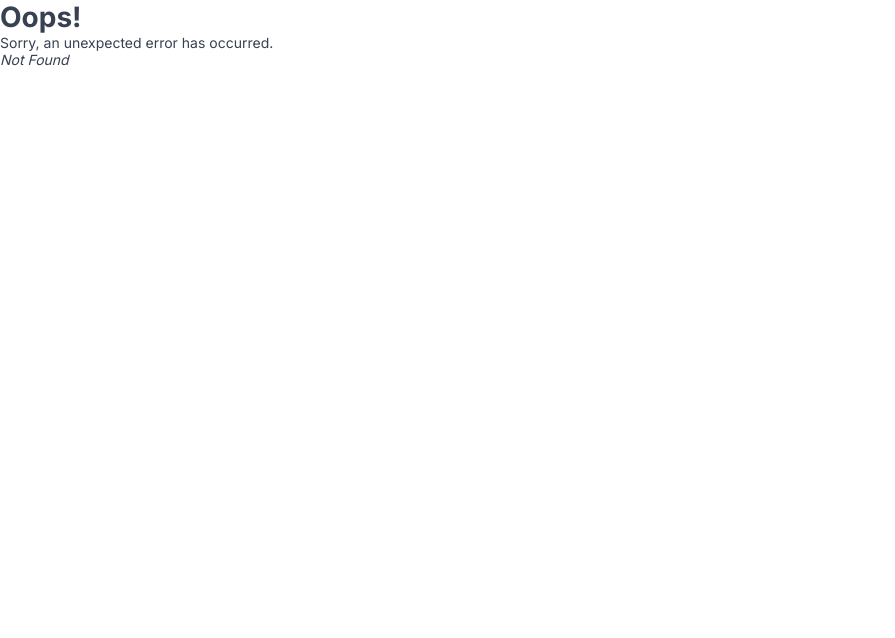
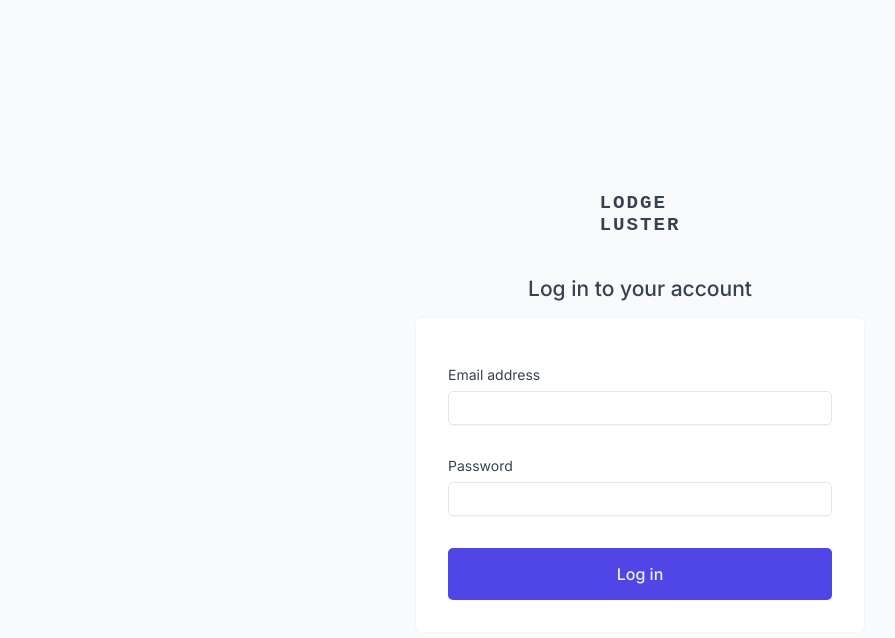
Before and after one commit to kazmonroy/lodge-luster, a React (Vite) app: page /login in a window 1280 px wide. Before the commit this address had no page. Shown: the top 638 px of the page, without its empty margins (0-895 px from the left). Built offline with nearby package versions, Linux system fonts and the light colour scheme; a web font is replaced by a local one.

Commit message:
Add login form

```diff
--- a/src/App.tsx
+++ b/src/App.tsx
@@ -12,6 +12,7 @@ import Users from './pages/Users';
 import Settings from './pages/Settings';
 import SingleBooking from './pages/SingleBooking';
 import CheckIn from './pages/CheckIn';
+import Login from './pages/Login';
 
 const router = createBrowserRouter([
   {
@@ -50,6 +51,10 @@ const router = createBrowserRouter([
         ],
       },
     ],
+  },
+  {
+    path: '/login',
+    element: <Login />,
   },
 ]);
 
--- /dev/null
+++ b/src/features/auth/LoginForm.tsx
@@ -0,0 +1,58 @@
+import { useState } from 'react';
+import SpinnerMini from '../../ui/SpinnerMini';
+import FormRow from '../../ui/FormRow';
+import Button from '../../ui/Button';
+import styles from '../../ui/styles/Form.module.css';
+function LoginForm() {
+  const [email, setEmail] = useState('');
+  const [password, setPassword] = useState('');
+  //   const { login, isLoading } = useLogin();
+
+  function handleSubmit(e) {
+    e.preventDefault();
+    //   if (!email || !password) return;
+    //   login(
+    //     { email, password },
+    //     {
+    //       onSettled: () => {
+    //         setEmail('');
+    //         setPassword('');
+    //       },
+    //     }
+    //   );
+  }
+
+  return (
+    <form onSubmit={handleSubmit} className={`${styles.form} ${styles.login}`}>
+      <FormRow label='Email address' direction='vertical'>
+        <input
+          type='email'
+          id='email'
+          // This makes this form better for password managers
+          autoComplete='username'
+          value={email}
+          onChange={(e) => setEmail(e.target.value)}
+          //   disabled={isLoading}
+        />
+      </FormRow>
+
+      <FormRow label='Password' direction='vertical'>
+        <input
+          type='password'
+          id='password'
+          autoComplete='current-password'
+          value={password}
+          onChange={(e) => setPassword(e.target.value)}
+          //   disabled={isLoading}
+        />
+      </FormRow>
+
+      <Button size='medium'>
+        {/* {!isLoading ? 'Log in' : <SpinnerMini />} */}
+        Log in
+      </Button>
+    </form>
+  );
+}
+
+export default LoginForm;
--- a/src/pages/Login.tsx
+++ b/src/pages/Login.tsx
@@ -1,5 +1,14 @@
+import LoginForm from '../features/auth/LoginForm';
+import Logo from '../ui/Logo';
+import styles from '../ui/styles/Login.module.css';
 function Login() {
-  return <div>Login</div>;
+  return (
+    <main className={styles.loginLayout}>
+      <Logo />
+      <h2>Log in to your account</h2>
+      <LoginForm />
+    </main>
+  );
 }
 
 export default Login;
--- a/src/ui/FormRow.tsx
+++ b/src/ui/FormRow.tsx
@@ -5,10 +5,11 @@ interface Props {
   label?: string;
   error?: string;
   children: JSX.Element;
+  direction?: 'row' | 'vertical';
 }
-function FormRow({ label, error, children }: Props) {
+function FormRow({ label, error, children, direction = 'row' }: Props) {
   return (
-    <div className={styles.formRow}>
+    <div className={direction === 'row' ? styles.formRow : styles.formVertical}>
       {label && <Label htmlFor={children!.props.id} label={label} />}
       {children}
       {error && <span className={styles.error}>{error}</span>}
--- /dev/null
+++ b/src/ui/SpinnerMini.tsx
@@ -0,0 +1,12 @@
+import { BiLoaderAlt } from 'react-icons/bi';
+import styles from './styles/SpinnerMini.module.css';
+
+function SpinnerMini() {
+  return (
+    <div className={styles.spinnerMini}>
+      <BiLoaderAlt />
+    </div>
+  );
+}
+
+export default SpinnerMini;
--- a/src/ui/styles/Button.module.css
+++ b/src/ui/styles/Button.module.css
@@ -51,8 +51,8 @@
   }
 
   &.medium {
-    font-size: 0.9rem;
-    padding: 1.2rem 1.6rem;
+    font-size: 1rem;
+    padding: 1rem 1.6rem;
     font-weight: 500;
   }
 
--- a/src/ui/styles/Form.module.css
+++ b/src/ui/styles/Form.module.css
@@ -3,11 +3,24 @@
 
   &.regular {
     padding: 2.4rem 4rem;
-
-    /* Box */
     background-color: var(--color-grey-0);
     border: 1px solid var(--color-grey-100);
     border-radius: var(--border-radius-md);
+  }
+
+  &.login {
+    padding: 2rem 2rem;
+    background-color: var(--color-grey-0);
+    border: 1px solid var(--color-grey-100);
+    border-radius: var(--border-radius-md);
+    width: 450px;
+    max-width: 100%;
+    display: flex;
+    flex-direction: column;
+
+    button {
+      margin-top: 1rem;
+    }
   }
 
   &.modal {
@@ -48,3 +61,10 @@
 .error {
   color: var(--color-red-700);
 }
+
+.formVertical {
+  display: flex;
+  flex-direction: column;
+  gap: 0.5rem;
+  padding: 1rem 0;
+}
--- /dev/null
+++ b/src/ui/styles/Login.module.css
@@ -0,0 +1,10 @@
+.loginLayout {
+  min-height: 100vh;
+  width: 100%;
+  display: flex;
+  flex-direction: column;
+  align-items: center;
+  justify-content: center;
+  background-color: var(--color-grey-50);
+  gap: 1rem;
+}
--- a/src/ui/styles/Spinner.module.css
+++ b/src/ui/styles/Spinner.module.css
@@ -10,6 +10,12 @@
   animation: rotate 1.5s infinite linear;
 }
 
+.spinnerMini {
+  width: 2rem;
+  height: 2rem;
+  animation: rotate 1.5s infinite linear;
+}
+
 @keyframes rotate {
   to {
     transform: rotate(1turn);
```
